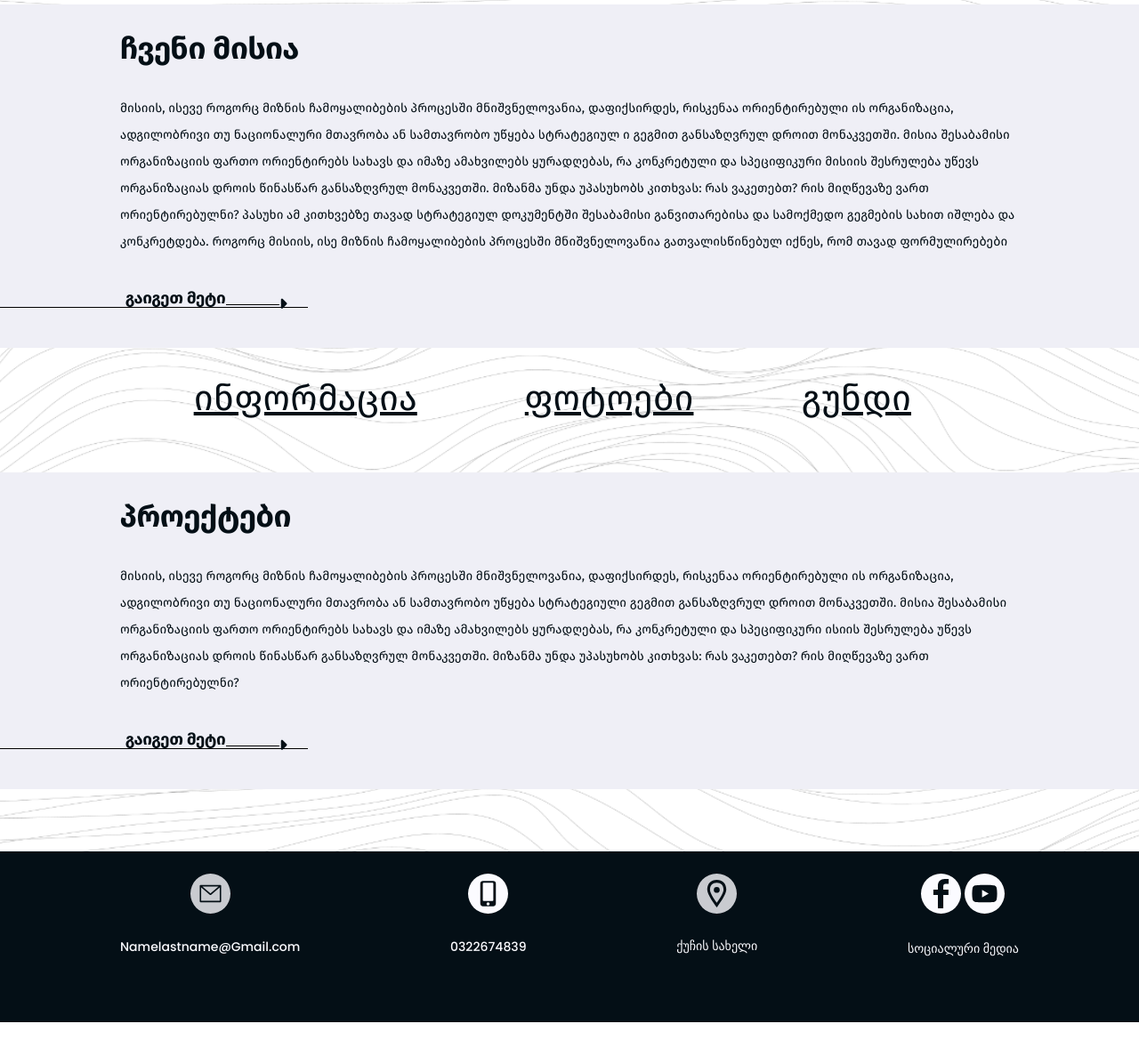
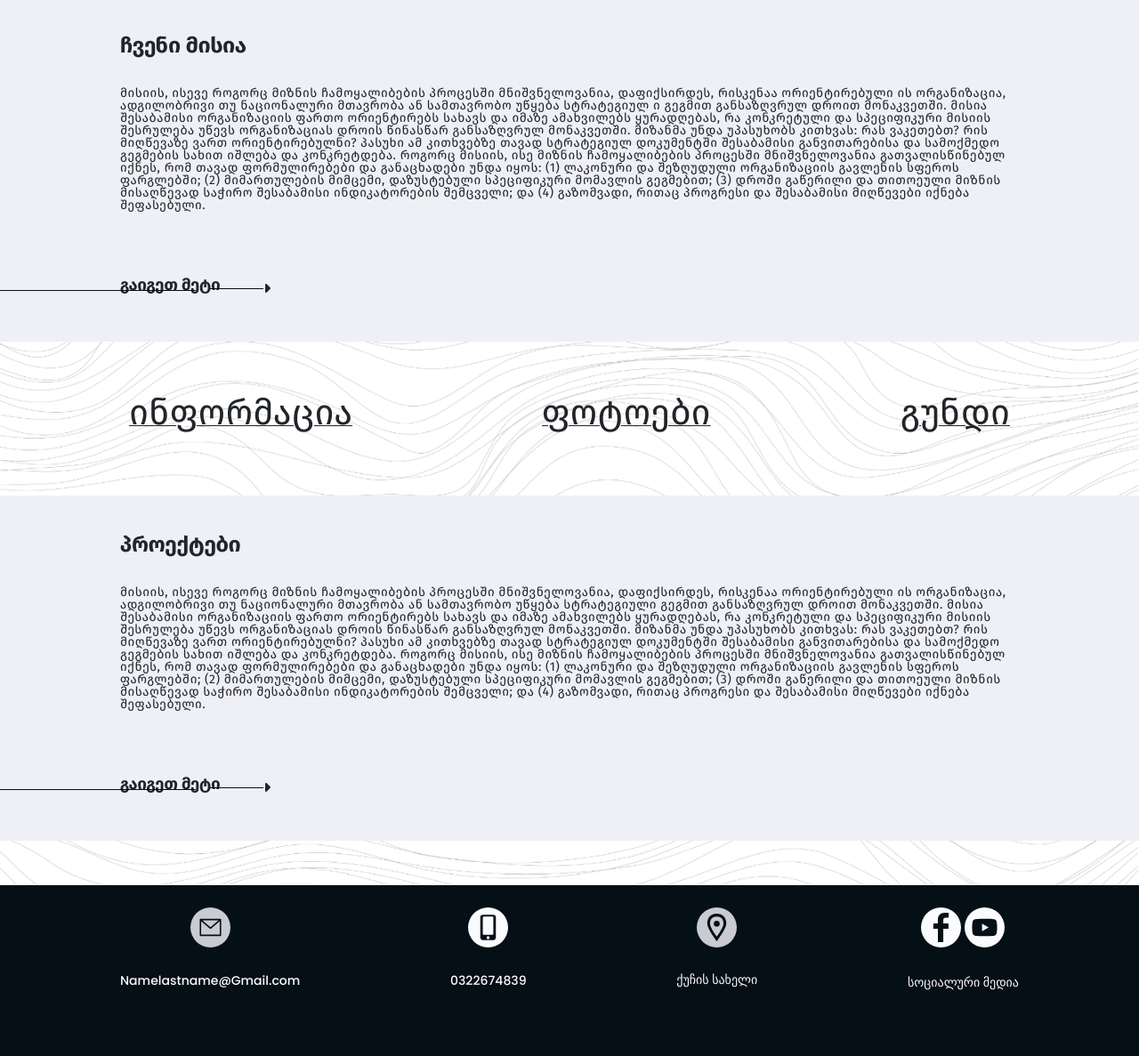
Before and after one commit to Metrevelii/FondationTmplt, a website: page index.html in a window 1280 px wide. Shown: the part 689-1876 px from the top of the page at 89% size. Before the commit the page ends 1838 px from the top, so only its background shows below. Drawn offline with Linux system fonts and the light colour scheme; a web font is replaced by a local one.

Commit message:
added section01

```diff
--- a/index.html
+++ b/index.html
@@ -84,12 +84,14 @@
 
    </section>
    <!-- section-01  -->
-   <section class="section-01">
-     <div class="div-color">
-        <div class="banner-content">
-            <h3 class="banner-title">ჩვენი მისია</h3>
-            <p class="banner-par">
-              მისიის, ისევე როგორც მიზნის ჩამოყალიბების პროცესში
+   <section>
+      <div class="first-article-box">
+        <div class="first-article-box-content box-container">
+          <div class="article-headline">
+            <h3 class="article-headline-txt">ჩვენი მისია</h3>
+          </div>
+          <div class="article-main-para">
+            <p class="article-main-txt">მისიის, ისევე როგორც მიზნის ჩამოყალიბების პროცესში
               მნიშვნელოვანია, დაფიქსირდეს, რისკენაა ორიენტირებული ის ორგანიზაცია,
               ადგილობრივი თუ ნაციონალური მთავრობა ან სამთავრობო უწყება სტრატეგიულ
               ი გეგმით განსაზღვრულ დროით მონაკვეთში. მისია შესაბამისი ორგანიზაციის ფართო
@@ -101,71 +103,55 @@
                 შესაბამისი განვითარებისა და სამოქმედო გეგმების სახით
                  იშლება და კონკრეტდება. როგორც მისიის, ისე მიზნის
                  ჩამოყალიბების პროცესში მნიშვნელოვანია გათვალისწინებულ იქნეს,
-                  რომ თავად ფორმულირებები  <span class="text-sec"> და განაცხადები უნდა იყოს: (1) ლაკონური
+                 რომ თავად ფორმულირებები და განაცხადები უნდა იყოს: (1) ლაკონური
                   და შეზღუდული ორგანიზაციის გავლენის სფეროს ფარგლებში; (2) მიმართულების
                    მიმცემი, დაზუსტებული სპეციფიკური მომავლის გეგმებით;
                  (3) დროში გაწერილი და თითოეული მიზნის მისაღწევად
                   საჭირო შესაბამისი ინდიკატორების შემცველი; და (4)
                    გაზომვადი, რითაც პროგრესი და შესაბამისი მიღწევები
-                    იქნება შეფასებული. </span>
-            </p>
-
-            <button class="firs-btn" type="menu">
-              გაიგეთ მეტი
-                <hr class="line">
+                   იქნება შეფასებული.</p>
+          </div>
+          <div class="article-btn">
+            <a href="#" class="article-main-btn">გაიგეთ მეტი</a>
+            <div class="first-article-line-two"></div>
             <i class="fas fa-caret-right"></i>
-            </button>
+          </div>
+        </div>
+        <hr class="first-article-line">
+      </div>
+      <div class="first-article-nav">
+        <nav>
+          <ul class="first-article-navbar">
+            <li class="first-article-navbar-li">
+              <a href="#" class="first-article-navbar-txt">ინფორმაცია</a>
+            </li>
+            <li class="first-article-navbar-li">
+              <a href="#" class="first-article-navbar-txt">ფოტოები</a>
+            </li>
+            <li class="first-article-navbar-li">
+              <a href="#" class="first-article-navbar-txt">გუნდი</a>
+            </li>
+          </ul>
+        </nav>
+      </div>
+      <div class="first-article-box">
+        <div class="first-article-box-content box-container">
+          <div class="article-headline">
+            <h3 class="article-headline-txt">პროექტები</h3>
+          </div>
+          <div class="article-main-para">
+            <p class="article-main-txt">მისიის, ისევე როგორც მიზნის ჩამოყალიბების პროცესში მნიშვნელოვანია, დაფიქსირდეს, რისკენაა ორიენტირებული ის ორგანიზაცია, ადგილობრივი თუ ნაციონალური მთავრობა ან სამთავრობო უწყება სტრატეგიული გეგმით განსაზღვრულ დროით მონაკვეთში. მისია შესაბამისი ორგანიზაციის ფართო ორიენტირებს სახავს და იმაზე ამახვილებს ყურადღებას,  რა კონკრეტული და სპეციფიკური მისიის შესრულება უწევს ორგანიზაციას დროის წინასწარ განსაზღვრულ მონაკვეთში. მიზანმა უნდა უპასუხობს კითხვას: რას ვაკეთებთ? რის მიღწევაზე ვართ ორიენტირებულნი? პასუხი ამ კითხვებზე თავად სტრატეგიულ დოკუმენტში შესაბამისი განვითარებისა და სამოქმედო გეგმების სახით იშლება და კონკრეტდება. როგორც მისიის, ისე მიზნის ჩამოყალიბების პროცესში მნიშვნელოვანია გათვალისწინებულ იქნეს, რომ თავად ფორმულირებები და განაცხადები უნდა იყოს: (1) ლაკონური და შეზღუდული ორგანიზაციის გავლენის სფეროს ფარგლებში; (2) მიმართულების მიმცემი, დაზუსტებული სპეციფიკური მომავლის გეგმებით; (3) დროში გაწერილი და თითოეული მიზნის მისაღწევად საჭირო შესაბამისი ინდიკატორების შემცველი; და (4) გაზომვადი, რითაც პროგრესი და შესაბამისი მიღწევები იქნება შეფასებული. </p>
+          </div>
+          <div class="article-btn">
+            <a href="#" class="article-main-btn">გაიგეთ მეტი</a>
+            <div class="first-article-line-two"></div>
+            <i class="fas fa-caret-right"></i>
+          </div>
+        </div>
+        <div class="first-article-line"></div>
 
       </div>
-        <span class="line-02"></span>
-        </div>
-        <div class="title-div">
-          <ul class="title-ul">
-            <li class="title-li">
-              <a href="javascript:(0)" class="title-a">ინფორმაცია</a>
-            </li>
-            <li class="title-li">
-              <a href="javascript:(0)" class="title-a">ფოტოები</a>
-            </li>
-            <li class="title-li">
-              <a href="javascript:(0)" class="title-a">გუნდი</a>
-            </li>
-          </ul>
-        </div>
-        <div class="div-colo-01">
-            <div class="banner-content-01">
-                <h3 class="title-01">პროექტები</h3>
-                <p class="title-p">
-                  მისიის, ისევე როგორც მიზნის ჩამოყალიბების პროცესში მნიშვნელოვანია,
-                   დაფიქსირდეს, რისკენაა ორიენტირებული ის ორგანიზაცია,
-                    ადგილობრივი თუ ნაციონალური მთავრობა ან სამთავრობო უწყება
-                     სტრატეგიული გეგმით განსაზღვრულ დროით მონაკვეთში.
-                     მისია შესაბამისი ორგანიზაციის ფართო ორიენტირებს სახავს
-                     და იმაზე ამახვილებს ყურადღებას,  რა კონკრეტული და სპეციფიკური
-                     ისიის შესრულება უწევს ორგანიზაციას დროის წინასწარ განსაზღვრულ
-                     მონაკვეთში. მიზანმა უნდა უპასუხობს კითხვას: რას ვაკეთებთ?
-                     რის მიღწევაზე ვართ ორიენტირებულნი? <span class="tex-none"> პასუხი ამ კითხვებზე თავად
-                      სტრატეგიულ დოკუმენტში შესაბამისი განვითარებისა და სამოქმედო
-                       გეგმების სახით იშლება და კონკრეტდება. როგორც მისიის, ისე მიზნის
-                        ჩამოყალიბების პროცესში მნიშვნელოვანია გათვალისწინებულ იქნეს,
-                         რომ თავად ფორმულირებები და განაცხადები უნდა იყოს: (1)
-                         ლაკონური და შეზღუდული ორგანიზაციის გავლენის სფეროს
-                         ფარგლებში; (2) მიმართულების მიმცემი, დაზუსტებული
-                         სპეციფიკური მომავლის გეგმებით; (3) დროში გაწერილი და
-                          თითოეული მიზნის მისაღწევად საჭირო შესაბამისი ინდიკატორების
-                           შემცველი; და (4) გაზომვადი,
-                            რითაც პროგრესი და შესაბამისი მიღწევები იქნება შეფასებული.
-                          </span>
-                </p>
-                <button class="btn-sec" type="menu">
-                         გაიგეთ მეტი
-                         <hr class="line">
-                        <i class="fas fa-caret-right"></i>
-                </button>
 
-            </div>
-            <span class="line-02"></span>
-        </div>
    </section>
    <!-- section-01 end  -->
 
@@ -177,11 +163,11 @@
       <div class="footer-content box-container">
         <div class="footer--box">
           <img src="images/email.svg" alt="email-icon" class="footer-img">
-          <p class="footer-txt">Namelastname@Gmail.com</p>
+          <a href="#" class="footer-txt">Namelastname@Gmail.com</a>
         </div>
         <div class="footer--box">
           <img src="images/mobile.svg" alt="mobile-icon" class="footer-img">
-          <p class="footer-txt">0322674839</p>
+          <a href="#" class="footer-txt">0322674839</a>
         </div>
         <div class="footer--box">
           <img src="images/location.svg" alt="location-icon" class="footer-img">
--- a/scss/basic/reset.scss
+++ b/scss/basic/reset.scss
@@ -44,6 +44,10 @@ html, body, div, span, applet, object, iframe, h1, h2, h3, h4, h5, h6, p, blockq
         color: inherit;
         text-decoration: none;
     }
+    a:hover {
+      color: #0056b3;
+      text-decoration: none;
+    }
     * {
         box-sizing: border-box;
     }
--- a/scss/main/page1.scss
+++ b/scss/main/page1.scss
@@ -14,6 +14,17 @@ body {
     margin: 80px 0 0;
     width: 100%;
 }
+
+section{
+    background-image: url('../images/body-bg-img.png');
+    background-position: center;
+    background-repeat: no-repeat;
+    background-size: cover;
+    background-attachment: fixed;
+    height:100%;
+    padding-bottom: 50px;
+}
+
 .background-images-section {
     display: inline-flex;
     position: relative;
--- a/scss/main/section-01.scss
+++ b/scss/main/section-01.scss
@@ -1,142 +1,307 @@
-.section-01{
-    background-image: url('../images/body-bg-img.png');
-    background-position: center;
-    background-repeat: no-repeat;
-    background-size: cover;
-    height:100%;
-    padding-top: 59px;
-    padding-bottom: 70px;
-    .div-color{
-        background: #EFEFF6;
-        padding-bottom: 45px;
-        .banner-content{
-            @extend %container3;
-            .banner-title{
-                padding-top: 33px;
-                padding-bottom: 35px;
-                font-family: 'FiraGO Bold';
-                font-size: 34px;
-                color: $color01-blck;
-            }
-            .banner-par{
-                font-family: 'FiraGO Regular';
-                font-weight: lighter;
-                color: #040F16;
-                padding-bottom: 38px;
-                line-height: 30px;
-                font-size: 14px;
-                .text-sec{
-                    display: none;
+
+
+.first-article-box {
+    background-color: $color03;
+    padding: 10px;
+    position: relative;
 }
 
+
+.first-article-line {
+    display: block;
+    margin-top: 0.5em;
+    margin-bottom: 0.5em;
+    margin-left: auto;
+    margin-right: auto;
+    border-top: 1px solid $color01-blck;
+    position: absolute;
+    width: 220px;
+    left: 0;
+    top: 83%;
 }
-            .firs-btn{
+
+.first-article-line-two {
+    display: block;
+    margin-top: 0.5em;
+    margin-bottom: 0.5em;
+    margin-left: auto;
+    margin-right: auto;
+    border-top: 1px solid #040F16;
+    position: absolute;
+    width: 60px;
+    left: 101px;
+    top: 5px;
+}
+
+.fa-caret-right {
+    position: absolute;
+    top: 5px;
+    left: 161px;
+}
+
+
+.first-article-box-content {
     display: flex;
+    flex-direction:column;
     align-items: flex-start;
-                max-width: 200px;
-                height: 20px;
+}
+
+.article-headline {
+    margin: 33px 0 0;
+}
+
+.article-headline-txt {
+    font-size: $fontsize05;
     font-family: 'FiraGO Bold';
-                background: transparent;
-                color: #040F16;
-                font-size: 18px;
-                transition: all 0.1s linear 0.1s;
+}
+
+.article-main-para {
+    height: 173px;
+    margin-top: 35px;
+}
+.article-main-txt {
+    font-size: $fontsize02;
+    font-family: 'FiraGO Regular';
+    letter-spacing: 0.5px;
+
+}
+
+.article-btn {
+    margin: 40px 0 45px 0;
+    position: relative;
+}
+
+
+
+.article-main-btn {
+    font-family: 'FiraGO Bold';
+    font-size: $fontsize04;
+    transition: all .5s;
     &:hover{
         padding-left: 30px;
         max-width: 400px;
+        transition: all .5s;
+        .first-article-line-two {
+            display: block;
+            margin-top: 0.5em;
+            margin-bottom: 0.5em;
+            margin-left: auto;
+            margin-right: auto;
+            border-top: 1px solid #040F16;
+            position: absolute;
+            width: 60px;
+            left: 131px;
+            top: 5px;
+        }
 
-                }
-                .fa-caret-right{
-                    padding-top: 7px;
-                }
-                .line{
-                    background: black;
-                    width: 60px;
-
-                }
-               &:hover{
-                   max-width: 300px;
+        .fa-caret-right {
+            position: absolute;
+            top: 5px;
+            left: 191px;
         }
     }
 }
-        .line-02{
-                    background-color: black;
-                    width: 27%;
-                    height: 1px;
-                    display: block;
+
+
+
+
+
+
+.first-article-nav {
+    margin: 50px auto 63px auto;
+    max-width: 1010px;
+    width: 100%;
+    padding: 10px;
+    background-color: transparent;
 }
+
+.first-article-navbar {
+    display: flex;
+    justify-content: space-between;
+    flex-wrap: wrap;
 }
-    .title-div{
-        @extend %container3;
-        display: flex;
-        justify-content:flex-end;
-        align-items: center;
-        padding-top: 37px;
-        padding-bottom: 63px;
-        .title-ul{
-            display: flex;
-            .title-li{
-                margin-right: 121px;
-                font-family: 'FiraGO Regular';
-                font-size: 40px;
-                color: $color01-blck;
+
+.first-article-navbar-li {
     text-decoration: underline;
 }
+
+.first-article-navbar-txt {
+    font-family: 'FiraGO Regular';
+    font-size: $fontsize07;
 }
-    }
-   .div-colo-01{
-        background: #EFEFF6;
-        padding-bottom: 45px;
-        .banner-content-01{
-            @extend %container3;
-            .title-01{
-                font-family: 'FiraGO Bold';
-                color: $color01-blck;
-                padding-top: 33px;
-                margin-bottom: 35px;
-                font-size: 34px;
-            }
-            .title-p{
-                font-family: 'FiraGO Regular';
-                font-weight: lighter;
-                color: #040F16;
-                padding-bottom: 38px;
-                line-height: 30px;
-                font-size: 14px;
-                .tex-none{
-                    display: none;
-                }
-            }
-            .btn-sec{
-                display: flex;
-                align-items: flex-start;
-                max-width: 200px;
-                height: 20px;
-                font-family: 'FiraGO Bold';
-                background: transparent;
-                color: #040F16;
-                font-size: 18px;
-                transition: all 0.1s linear 0.1s;
-                &:hover{
-                    padding-left: 30px;
-                    max-width: 400px;
 
-                }
-                .fa-caret-right{
-                    padding-top: 7px;
-                }
-                .line{
-                    background: black;
-                    width: 60px;
+// .icon-arrow {
+//     width: 100px;
+//     height: 4px;
+//     background-color: #000;
+//     border-radius: 4px;
+//     position: relative;
+//     top: 50px;
+//     &::after {
+//         content: "";
+//         display: inline-block;
+//         border-radius: 4px;
+//         width: 40px;
+//         height: 4px;
+//         background-color: #000;
+//         transform: rotate(45deg);
+//         position: absolute;
+//         right: -6px;
+//         bottom: 13px;
+//     }
+//     &::before {
+//         content: "";
+//         display: inline-block;
+//         border-radius: 4px;
+//         width: 40px;
+//         height: 4px;
+//         background-color: #000;
+//         transform: rotate(-45deg);
+//         position: absolute;
+//         right: -6px;
+//         bottom: -13px;
+//     }
+// }
 
-                }
-            }
-        }
-        .line-02{
-            background-color: black;
-            width: 27%;
-            height: 1px;
-            display: block;
 
-        }
-   }
-}
+
+
+
+
+
+
+
+//         .div-color{
+//         background: #EFEFF6;
+//         padding-bottom: 45px;
+//         .banner-content{
+//             @extend %container3;
+//             .banner-title{
+//                 padding-top: 33px;
+//                 padding-bottom: 35px;
+//                 font-family: 'FiraGO Bold';
+//                 font-size: 34px;
+//                 color: $color01-blck;
+//             }
+//             .banner-par{
+//                 font-family: 'FiraGO Regular';
+//                 font-weight: lighter;
+//                 color: #040F16;
+//                 padding-bottom: 38px;
+//                 line-height: 30px;
+//                 font-size: 14px;
+//                 .text-sec{
+//                     display: none;
+//                 }
+
+//             }
+//             .firs-btn{
+//                 display: flex;
+//                 align-items: flex-start;
+//                 max-width: 200px;
+//                 height: 20px;
+//                 font-family: 'FiraGO Bold';
+//                 background: transparent;
+//                 color: #040F16;
+//                 font-size: 18px;
+//                 transition: all 0.1s linear 0.1s;
+//                 &:hover{
+//                     padding-left: 30px;
+//                     max-width: 400px;
+
+//                 }
+//                 .fa-caret-right{
+//                     padding-top: 7px;
+//                 }
+//                 .line{
+//                     background: black;
+//                     width: 60px;
+
+//                 }
+//                &:hover{
+//                    max-width: 300px;
+//                }
+//             }
+//         }
+//         .line-02{
+//                     background-color: black;
+//                     width: 27%;
+//                     height: 1px;
+//                     display: block;
+//         }
+//     }
+//     .title-div{
+//         @extend %container3;
+//         display: flex;
+//         justify-content:flex-end;
+//         align-items: center;
+//         padding-top: 37px;
+//         padding-bottom: 63px;
+//         .title-ul{
+//             display: flex;
+//             .title-li{
+//                 margin-right: 121px;
+//                 font-family: 'FiraGO Regular';
+//                 font-size: 40px;
+//                 color: $color01-blck;
+//                 text-decoration: underline;
+//             }
+//         }
+//     }
+//    .div-colo-01{
+//         background: #EFEFF6;
+//         padding-bottom: 45px;
+//         .banner-content-01{
+//             @extend %container3;
+//             .title-01{
+//                 font-family: 'FiraGO Bold';
+//                 color: $color01-blck;
+//                 padding-top: 33px;
+//                 margin-bottom: 35px;
+//                 font-size: 34px;
+//             }
+//             .title-p{
+//                 font-family: 'FiraGO Regular';
+//                 font-weight: lighter;
+//                 color: #040F16;
+//                 padding-bottom: 38px;
+//                 line-height: 30px;
+//                 font-size: 14px;
+//                 .tex-none{
+//                     display: none;
+//                 }
+//             }
+//             .btn-sec{
+//                 display: flex;
+//                 align-items: flex-start;
+//                 max-width: 200px;
+//                 height: 20px;
+//                 font-family: 'FiraGO Bold';
+//                 background: transparent;
+//                 color: #040F16;
+//                 font-size: 18px;
+//                 transition: all 0.1s linear 0.1s;
+//                 &:hover{
+//                     padding-left: 30px;
+//                     max-width: 400px;
+
+//                 }
+//                 .fa-caret-right{
+//                     padding-top: 7px;
+//                 }
+//                 .line{
+//                     background: black;
+//                     width: 60px;
+
+//                 }
+//             }
+//         }
+//         .line-02{
+//             background-color: black;
+//             width: 27%;
+//             height: 1px;
+//             display: block;
+
+//         }
+//    }
+// }
--- a/scss/modules/variables.scss
+++ b/scss/modules/variables.scss
@@ -6,7 +6,7 @@ $fontsize02 : 14px;
 $fontsize03 : 16px;
 $fontsize04 : 18px;
 $fontsize05 : 24px;
-$fontsize06 : 36px;
+$fontsize06 : 34px;
 $fontsize07 : 40px;
 $fontsize08 : 30px;
 
```
Also changed, not shown: scss/main/media.scss (+18 -0 lines), style/main.css. Lines whose indentation alone changed are shown as unchanged.
